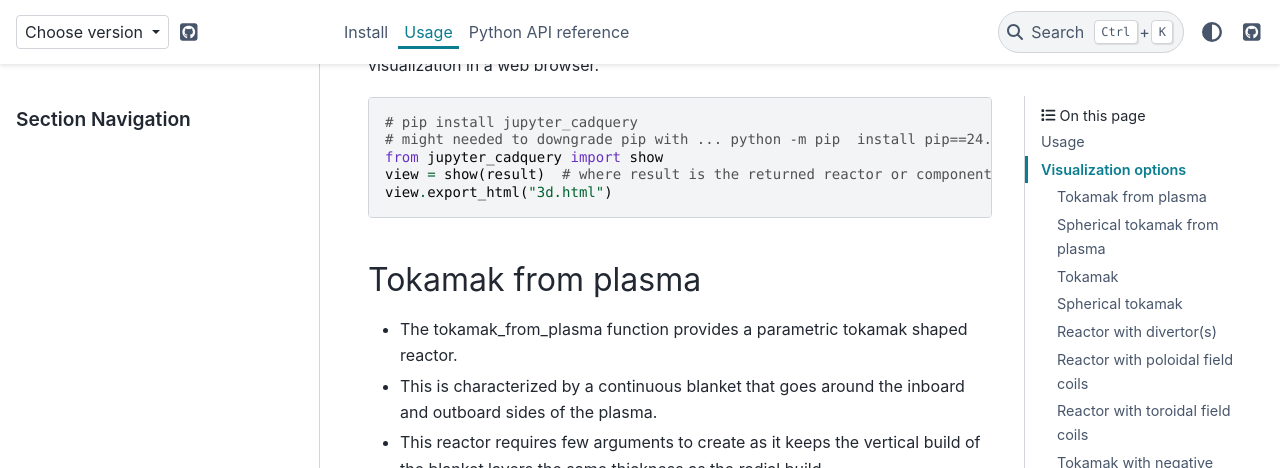
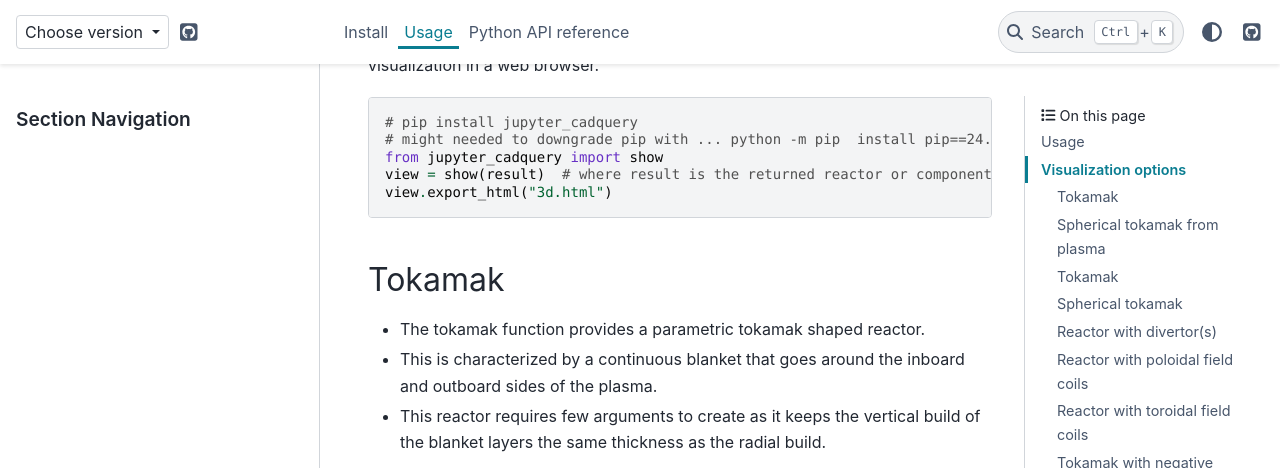
Before and after one commit to fusion-energy/paramak, a Sphinx documentation site: the page built from docs/usage.rst, in a window 1280 px wide and 900 px high, scrolled down 862 px, cut to the strip 0-468 px from the top of the window. Built offline with Sphinx 7.4.7 and the PyData theme 0.15.4, drawn with Linux system fonts in a browser that asks for light colours; the version number could not be read and is left out.

```diff
--- a/docs/python_api.rst
+++ b/docs/python_api.rst
@@ -9,11 +9,8 @@
 
 .. autofunction:: tokamak
 
-.. autofunction:: tokamak_from_plasma
-
 .. autofunction:: spherical_tokamak
 
-.. autofunction:: spherical_tokamak_from_plasma
 
 Workplanes
 ----------
--- a/docs/usage.rst
+++ b/docs/usage.rst
@@ -38,10 +38,10 @@
     view.export_html("3d.html")
 
 
-Tokamak from plasma
--------------------
+Tokamak
+-------
 
-- The tokamak_from_plasma function provides a parametric tokamak shaped reactor.
+- The tokamak function provides a parametric tokamak shaped reactor.
 - This is characterized by a continuous blanket that goes around the inboard and outboard sides of the plasma.
 - This reactor requires few arguments to create as it keeps the vertical build of the blanket layers the same thickness as the radial build.
 
```
